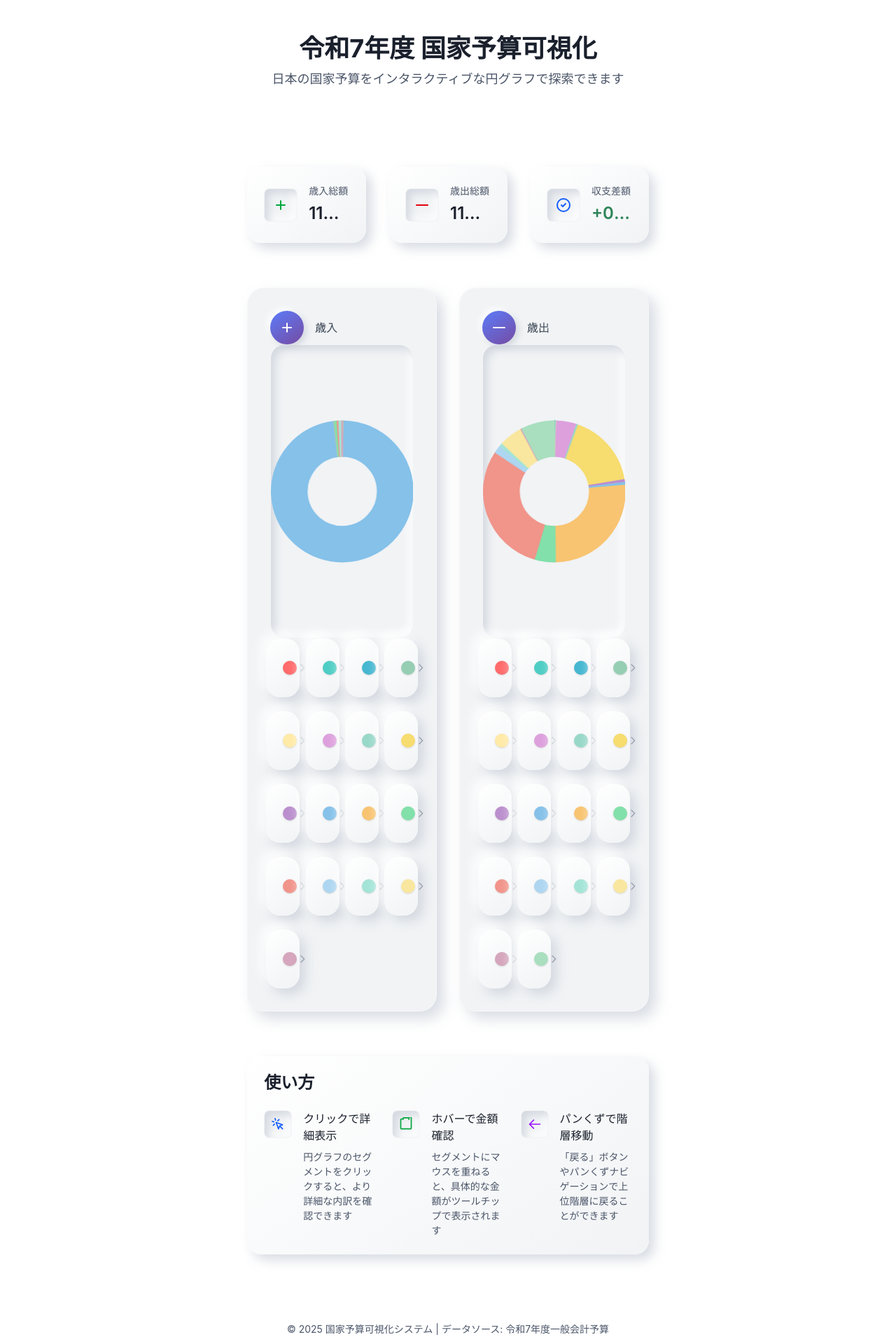
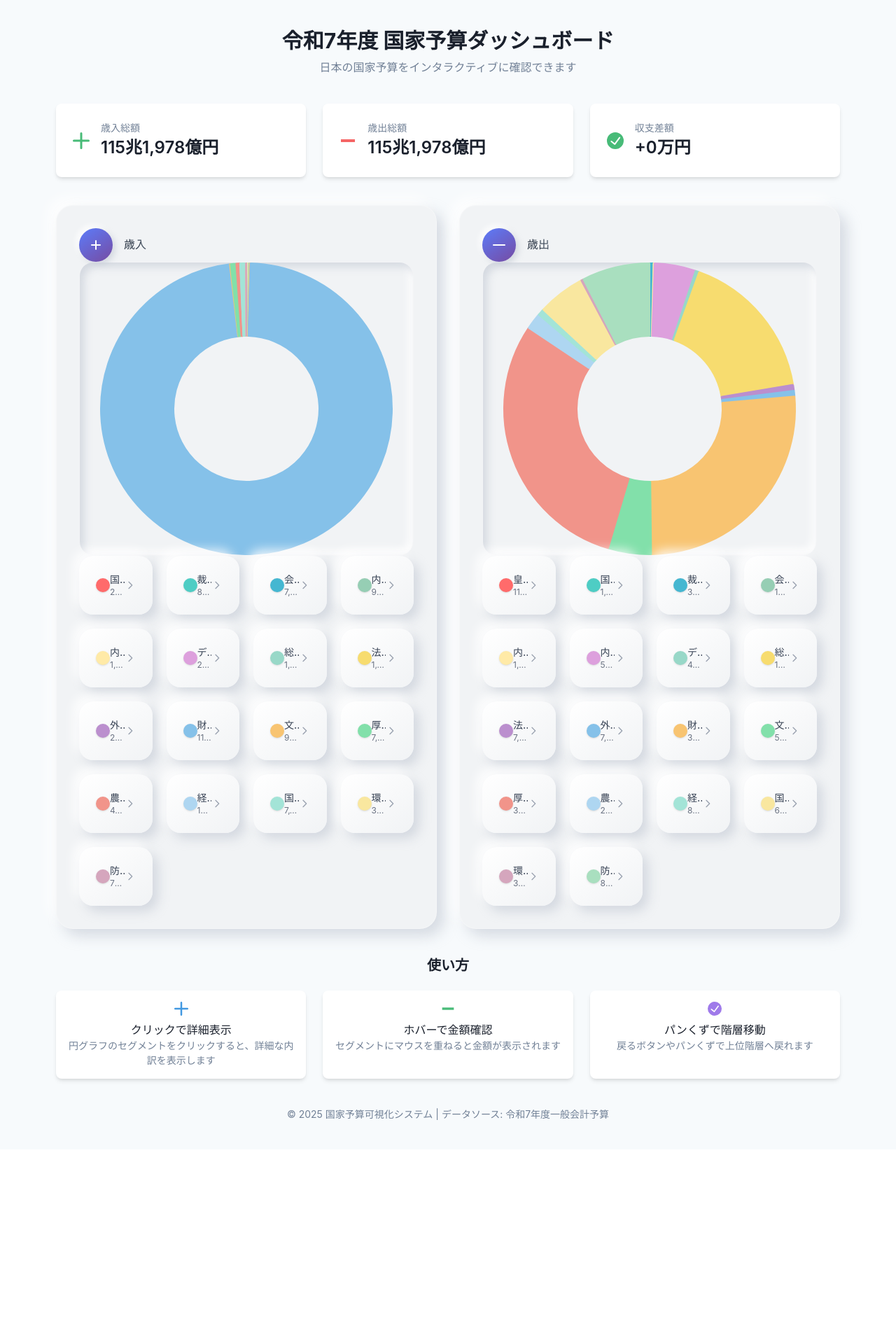
Before and after one commit to taniiicom/yosan-org, a Next.js app in the folder front/: page / in a window 1280 px wide. Shown: the top 1920 px of the page at 70% size. After the commit the page ends 1642 px from the top, so only its background shows below. Built offline with nearby package versions, Linux system fonts and the light colour scheme.

Commit message:
Redesign dashboard layout

```diff
--- a/front/package.json
+++ b/front/package.json
@@ -10,6 +10,7 @@
   },
   "dependencies": {
     "@chakra-ui/react": "^2.10.9",
+    "@chakra-ui/icons": "^2.2.4",
     "@emotion/react": "^11.14.0",
     "@emotion/styled": "^11.14.1",
     "@tailwindcss/postcss": "^4.1.11",
--- a/front/src/app/page.tsx
+++ b/front/src/app/page.tsx
@@ -1,7 +1,21 @@
 "use client";
 
 import dynamic from "next/dynamic";
-import { Box, Container, Heading, Text, SimpleGrid, Flex } from "@chakra-ui/react";
+import {
+  Box,
+  Container,
+  Heading,
+  Text,
+  SimpleGrid,
+  Flex,
+  Stat,
+  StatLabel,
+  StatNumber,
+  useColorModeValue,
+  Grid,
+  GridItem,
+} from "@chakra-ui/react";
+import { AddIcon, MinusIcon, CheckCircleIcon } from "@chakra-ui/icons";
 import { motion } from "framer-motion";
 import revenueData from "../data/japan/2025/revenue.json";
 import expenditureData from "../data/japan/2025/expenditure.json";
@@ -30,6 +44,27 @@ const InteractivePieChart = dynamic(() => import("../components/BudgetChart"), {
 });
 
 const MotionBox = motion(Box);
+
+function StatCard({ label, value, icon, color }: { label: string; value: string; icon: React.ReactElement; color: string }) {
+  return (
+    <MotionBox
+      p={6}
+      rounded="lg"
+      shadow="md"
+      bg={useColorModeValue("white", "gray.700")}
+      whileHover={{ scale: 1.03 }}
+      transition={{ duration: 0.3 }}
+    >
+      <Flex align="center" gap={4}>
+        <Box color={color}>{icon}</Box>
+        <Stat>
+          <StatLabel color="gray.500">{label}</StatLabel>
+          <StatNumber fontSize="2xl">{value}</StatNumber>
+        </Stat>
+      </Flex>
+    </MotionBox>
+  );
+}
 
 export default function Home() {
   const calculateTotal = (data: Record<string, unknown>): number => {
@@ -61,170 +96,78 @@ export default function Home() {
   const expenditureTotal = calculateTotal(expenditureData);
 
   return (
-    <Box minH="100vh">
-      {/* Header */}
-      <motion.header initial={{ y: -100, opacity: 0 }} animate={{ y: 0, opacity: 1 }} transition={{ duration: 0.6 }}>
-        <Container py={{ base: 6, md: 12 }} textAlign="center">
-          <motion.div initial={{ scale: 0.8, opacity: 0 }} animate={{ scale: 1, opacity: 1 }} transition={{ duration: 0.6, delay: 0.2 }}>
-            <Heading fontSize={{ base: "2xl", md: "4xl" }} fontWeight="bold">
-              令和7年度 国家予算可視化
-            </Heading>
-          </motion.div>
-          <motion.p initial={{ opacity: 0, y: 20 }} animate={{ opacity: 1, y: 0 }} transition={{ duration: 0.6, delay: 0.4 }}>
-            <Text color="gray.600" fontSize={{ base: "sm", md: "lg" }} maxW="3xl" mx="auto" mt={2}>
-              日本の国家予算をインタラクティブな円グラフで探索できます
-            </Text>
-          </motion.p>
-        </Container>
-      </motion.header>
+    <Box minH="100vh" bg={useColorModeValue('gray.50', 'gray.800')} py={10}>
+      <Container maxW="6xl">
+        <MotionBox textAlign="center" mb={10} initial={{ opacity: 0, y: -20 }} animate={{ opacity: 1, y: 0 }}>
+          <Heading size="lg" mb={2}>
+            令和7年度 国家予算ダッシュボード
+          </Heading>
+          <Text color="gray.500">日本の国家予算をインタラクティブに確認できます</Text>
+        </MotionBox>
 
-      {/* Stats */}
-      <Container py={{ base: 8, md: 16 }}>
-        <motion.div initial={{ opacity: 0, y: 40 }} animate={{ opacity: 1, y: 0 }} transition={{ duration: 0.6, delay: 0.6 }}>
-          <SimpleGrid columns={{ base: 1, md: 2, lg: 3 }} gap={8} mb={16}>
-            <Box className="clay-raised" _hover={{ transform: "scale(1.05)" }} transition="transform 0.3s">
-              <Flex align="center" gap={4}>
-                <Box className="clay-inset" w={12} h={12} rounded="lg" display="flex" alignItems="center" justifyContent="center">
-                  <svg className="w-6 h-6 text-green-600" fill="none" stroke="currentColor" viewBox="0 0 24 24">
-                    <path strokeLinecap="round" strokeLinejoin="round" strokeWidth={2} d="M12 6v6m0 0v6m0-6h6m-6 0H6" />
-                  </svg>
-                </Box>
-                <Box minW={0} flex="1">
-                  <Text fontSize="sm" fontWeight="medium" color="gray.600" mb={1}>
-                    歳入総額
-                  </Text>
-                  <Text fontSize="2xl" fontWeight="semibold" noOfLines={1}>
-                    {formatCurrency(revenueTotal)}
-                  </Text>
-                </Box>
-              </Flex>
-            </Box>
-            <Box className="clay-raised" _hover={{ transform: "scale(1.05)" }} transition="transform 0.3s">
-              <Flex align="center" gap={4}>
-                <Box className="clay-inset" w={12} h={12} rounded="lg" display="flex" alignItems="center" justifyContent="center">
-                  <svg className="w-6 h-6 text-red-600" fill="none" stroke="currentColor" viewBox="0 0 24 24">
-                    <path strokeLinecap="round" strokeLinejoin="round" strokeWidth={2} d="M20 12H4" />
-                  </svg>
-                </Box>
-                <Box minW={0} flex="1">
-                  <Text fontSize="sm" fontWeight="medium" color="gray.600" mb={1}>
-                    歳出総額
-                  </Text>
-                  <Text fontSize="2xl" fontWeight="semibold" noOfLines={1}>
-                    {formatCurrency(expenditureTotal)}
-                  </Text>
-                </Box>
-              </Flex>
-            </Box>
-            <Box className="clay-raised" _hover={{ transform: "scale(1.05)" }} transition="transform 0.3s">
-              <Flex align="center" gap={4}>
-                <Box className="clay-inset" w={12} h={12} rounded="lg" display="flex" alignItems="center" justifyContent="center">
-                  <svg className="w-6 h-6 text-blue-600" fill="none" stroke="currentColor" viewBox="0 0 24 24">
-                    <path strokeLinecap="round" strokeLinejoin="round" strokeWidth={2} d="M9 12l2 2 4-4m6 2a9 9 0 11-18 0 9 9 0 0118 0z" />
-                  </svg>
-                </Box>
-                <Box minW={0} flex="1">
-                  <Text fontSize="sm" fontWeight="medium" color="gray.600" mb={1}>
-                    収支差額
-                  </Text>
-                  <Text
-                    fontSize="2xl"
-                    fontWeight="semibold"
-                    color={revenueTotal - expenditureTotal >= 0 ? "green.600" : "red.600"}
-                    noOfLines={1}
-                  >
-                    {revenueTotal - expenditureTotal >= 0 ? "+" : ""}
-                    {formatCurrency(Math.abs(revenueTotal - expenditureTotal))}
-                  </Text>
-                </Box>
-              </Flex>
-            </Box>
+        <MotionBox mb={10} initial={{ opacity: 0, y: 20 }} animate={{ opacity: 1, y: 0 }}>
+          <SimpleGrid columns={{ base: 1, md: 3 }} spacing={6}>
+            <StatCard
+              label="歳入総額"
+              value={formatCurrency(revenueTotal)}
+              icon={<AddIcon boxSize={6} />}
+              color="green.400"
+            />
+            <StatCard
+              label="歳出総額"
+              value={formatCurrency(expenditureTotal)}
+              icon={<MinusIcon boxSize={6} />}
+              color="red.400"
+            />
+            <StatCard
+              label="収支差額"
+              value={`${revenueTotal - expenditureTotal >= 0 ? '+' : ''}${formatCurrency(
+                Math.abs(revenueTotal - expenditureTotal)
+              )}`}
+              icon={<CheckCircleIcon boxSize={6} />}
+              color={revenueTotal - expenditureTotal >= 0 ? 'green.400' : 'red.400'}
+            />
           </SimpleGrid>
-        </motion.div>
+        </MotionBox>
 
-        <motion.div
-          initial={{ opacity: 0, y: 40 }}
-          animate={{ opacity: 1, y: 0 }}
-          transition={{ duration: 0.6, delay: 0.8 }}
-        >
-          <Flex wrap="wrap" justify="center" gap={8}>
-            <MotionBox whileHover={{ scale: 1.01 }} transition={{ type: "spring", stiffness: 300 }} w={{ base: "full", lg: "45%" }} flexGrow={1}>
+        <MotionBox initial={{ opacity: 0 }} animate={{ opacity: 1 }}>
+          <Grid templateColumns={{ base: '1fr', lg: '1fr 1fr' }} gap={8}>
+            <GridItem>
               <InteractivePieChart title="歳入" data={revenueData} className="h-full" />
-            </MotionBox>
-            <MotionBox whileHover={{ scale: 1.01 }} transition={{ type: "spring", stiffness: 300 }} w={{ base: "full", lg: "45%" }} flexGrow={1}>
+            </GridItem>
+            <GridItem>
               <InteractivePieChart title="歳出" data={expenditureData} className="h-full" />
-            </MotionBox>
-          </Flex>
-        </motion.div>
+            </GridItem>
+          </Grid>
+        </MotionBox>
 
-        <MotionBox
-          className="clay-raised"
-          initial={{ opacity: 0, y: 40 }}
-          animate={{ opacity: 1, y: 0 }}
-          transition={{ duration: 0.6, delay: 1.0 }}
-          mt={16}
-        >
-          <Heading as="h3" fontSize={{ base: "xl", md: "2xl" }} mb={6}>
+        <MotionBox mt={10} initial={{ opacity: 0, y: 20 }} animate={{ opacity: 1, y: 0 }}>
+          <Heading size="md" mb={6} textAlign="center">
             使い方
           </Heading>
-          <SimpleGrid columns={{ base: 1, md: 3 }} gap={6}>
-            <Flex align="start" gap={4}>
-              <Box className="clay-inset" w={10} h={10} rounded="lg" display="flex" alignItems="center" justifyContent="center" flexShrink={0}>
-                <svg className="w-5 h-5 text-blue-600" fill="none" stroke="currentColor" viewBox="0 0 24 24">
-                  <path strokeLinecap="round" strokeLinejoin="round" strokeWidth={2} d="M15 15l-2 5L9 9l11 4-5 2zm0 0l5 5M7.188 2.239l.777 2.897M5.136 7.965l-2.898-.777M13.95 4.05l-2.122 2.122m-5.657 5.656l-2.12 2.122" />
-                </svg>
-              </Box>
-              <Box>
-                <Text fontWeight="medium" mb={2}>
-                  クリックで詳細表示
-                </Text>
-                <Text fontSize="sm" color="gray.600">
-                  円グラフのセグメントをクリックすると、より詳細な内訳を確認できます
-                </Text>
-              </Box>
+          <SimpleGrid columns={{ base: 1, md: 3 }} spacing={6}>
+            <Flex direction="column" align="center" textAlign="center" p={4} rounded="lg" bg={useColorModeValue('white', 'gray.700')} shadow="md">
+              <AddIcon boxSize={5} color="blue.400" mb={2} />
+              <Text fontWeight="medium">クリックで詳細表示</Text>
+              <Text fontSize="sm" color="gray.500">円グラフのセグメントをクリックすると、詳細な内訳を表示します</Text>
             </Flex>
-            <Flex align="start" gap={4}>
-              <Box className="clay-inset" w={10} h={10} rounded="lg" display="flex" alignItems="center" justifyContent="center" flexShrink={0}>
-                <svg className="w-5 h-5 text-green-600" fill="none" stroke="currentColor" viewBox="0 0 24 24">
-                  <path strokeLinecap="round" strokeLinejoin="round" strokeWidth={2} d="M7 4V2a1 1 0 011-1h8a1 1 0 011 1v2m0 0V1a1 1 0 011-1h2a1 1 0 011 1v18a1 1 0 01-1 1H4a1 1 0 01-1-1V4a1 1 0 011-1h2a1 1 0 011 1v0" />
-                </svg>
-              </Box>
-              <Box>
-                <Text fontWeight="medium" mb={2}>
-                  ホバーで金額確認
-                </Text>
-                <Text fontSize="sm" color="gray.600">
-                  セグメントにマウスを重ねると、具体的な金額がツールチップで表示されます
-                </Text>
-              </Box>
+            <Flex direction="column" align="center" textAlign="center" p={4} rounded="lg" bg={useColorModeValue('white', 'gray.700')} shadow="md">
+              <MinusIcon boxSize={5} color="green.400" mb={2} />
+              <Text fontWeight="medium">ホバーで金額確認</Text>
+              <Text fontSize="sm" color="gray.500">セグメントにマウスを重ねると金額が表示されます</Text>
             </Flex>
-            <Flex align="start" gap={4}>
-              <Box className="clay-inset" w={10} h={10} rounded="lg" display="flex" alignItems="center" justifyContent="center" flexShrink={0}>
-                <svg className="w-5 h-5 text-purple-600" fill="none" stroke="currentColor" viewBox="0 0 24 24">
-                  <path strokeLinecap="round" strokeLinejoin="round" strokeWidth={2} d="M10 19l-7-7m0 0l7-7m-7 7h18" />
-                </svg>
-              </Box>
-              <Box>
-                <Text fontWeight="medium" mb={2}>
-                  パンくずで階層移動
-                </Text>
-                <Text fontSize="sm" color="gray.600">
-                  「戻る」ボタンやパンくずナビゲーションで上位階層に戻ることができます
-                </Text>
-              </Box>
+            <Flex direction="column" align="center" textAlign="center" p={4} rounded="lg" bg={useColorModeValue('white', 'gray.700')} shadow="md">
+              <CheckCircleIcon boxSize={5} color="purple.400" mb={2} />
+              <Text fontWeight="medium">パンくずで階層移動</Text>
+              <Text fontSize="sm" color="gray.500">戻るボタンやパンくずで上位階層へ戻れます</Text>
             </Flex>
           </SimpleGrid>
         </MotionBox>
+
+        <Box textAlign="center" mt={10} color="gray.500" fontSize="sm">
+          © 2025 国家予算可視化システム | データソース: 令和7年度一般会計予算
+        </Box>
       </Container>
-
-      {/* Footer */}
-      <motion.footer initial={{ opacity: 0 }} animate={{ opacity: 1 }} transition={{ duration: 0.6, delay: 1.2 }}>
-        <Box py={8} textAlign="center">
-          <Text fontSize="sm" color="gray.600">
-            © 2025 国家予算可視化システム | データソース: 令和7年度一般会計予算
-          </Text>
-        </Box>
-      </motion.footer>
     </Box>
   );
 }
```
Also changed, not shown: 1 other file (tests, documents, lock files or other folders).
